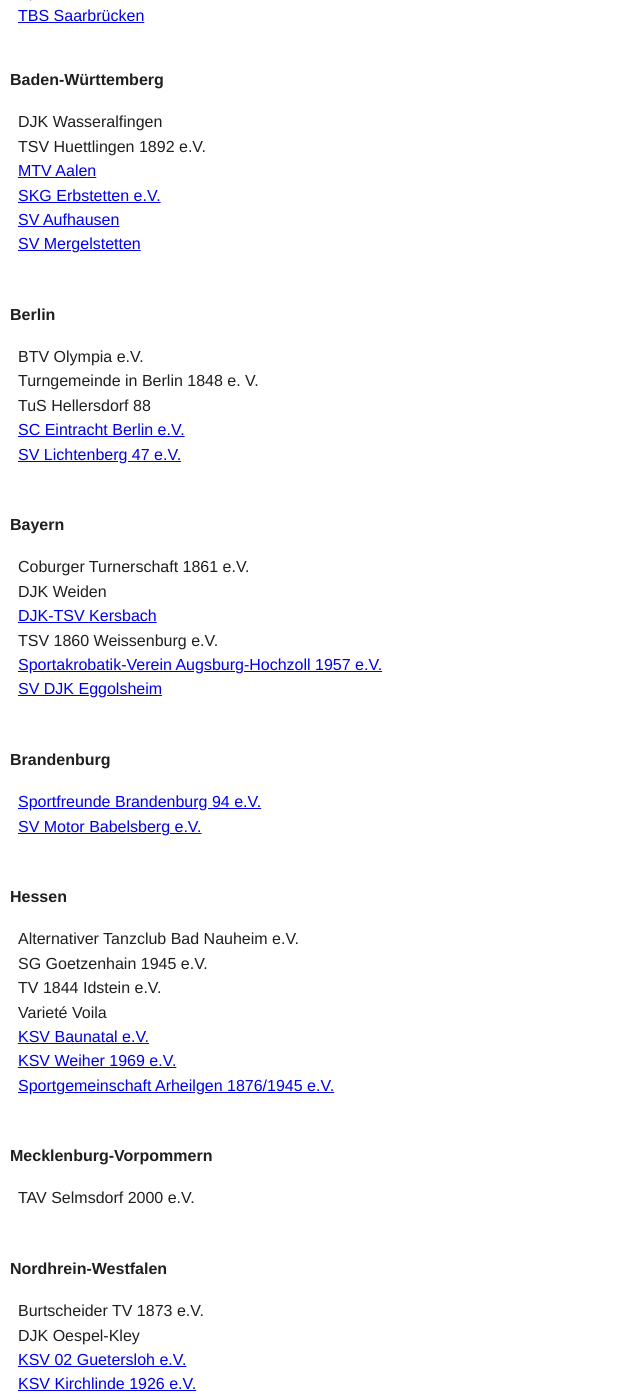
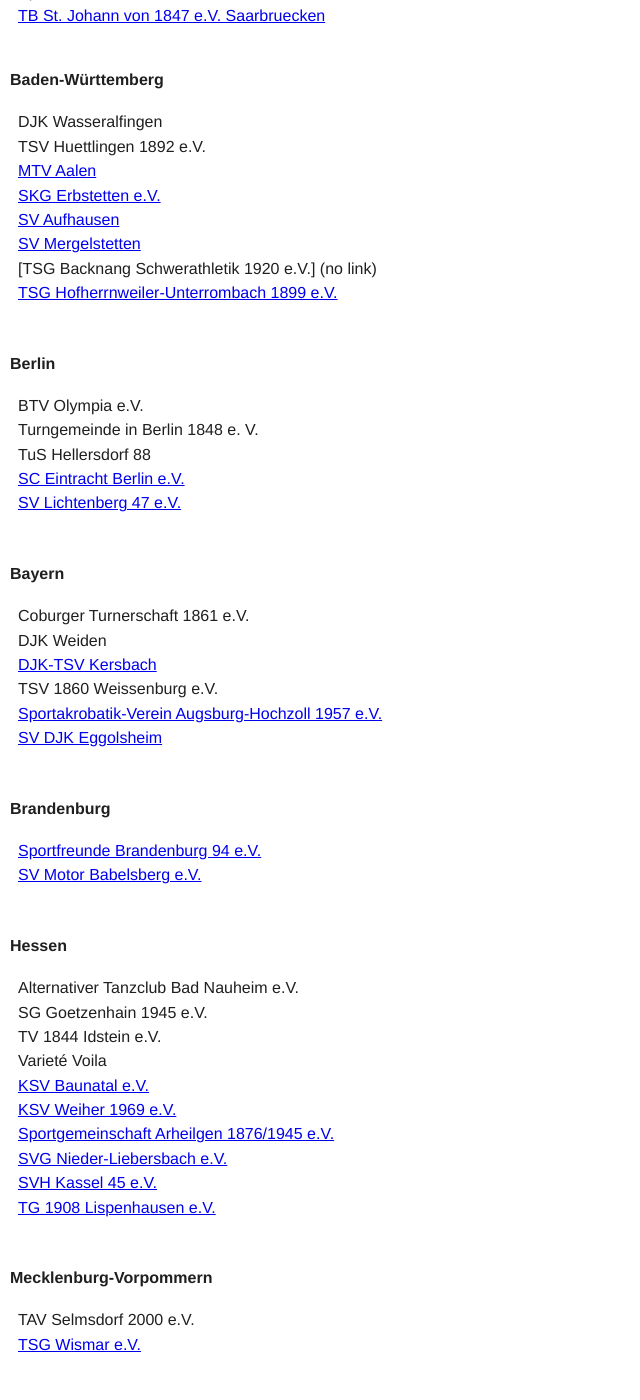
Before and after one commit to floshin/acrolib, a Jekyll site: the page built from community.md, in a window 1280 px wide and 1400 px high, scrolled down 1234 px. Shown: the whole window, without its empty margins (0-640 px from the left). Built offline with Jekyll 4.4.1, drawn with Linux system fonts in a browser that asks for light colours; our own code applies the rules of GitHub Pages for plain Markdown files; some of the changed text lies outside the part shown.

Commit message:
Update community.md

```diff
--- a/community.md
+++ b/community.md
@@ -38,7 +38,7 @@
 
 * Acro Saarlouis (TV 1879 Saarlouis-Roden)
 * Sportakrobatik Schwalbach-Griesborn e.V.
-* [TBS Saarbrücken](https://www.tbs-saarbruecken.de/index.php/de/)
+* [TB St. Johann von 1847 e.V. Saarbruecken](https://www.tbs-saarbruecken.de)
 
 
 #### Baden-Württemberg
@@ -49,6 +49,8 @@
 * [SKG Erbstetten e.V.](http://www.skg-erbstetten.de)
 * [SV Aufhausen](http://www.sv-aufhausen.de)
 * [SV Mergelstetten](http://svmergelstetten.de/)
+* [TSG Backnang Schwerathletik 1920 e.V.] (no link)
+* [TSG Hofherrnweiler-Unterrombach 1899 e.V.](http://www.tsg-hofherrnweiler.de)
 *
 
 
@@ -91,13 +93,16 @@
 * [KSV Baunatal e.V.](http://www.sportakrobatik.ksv-baunatal.de)
 * [KSV Weiher 1969 e.V.](http://www.ksv-weiher.com)
 * [Sportgemeinschaft Arheilgen 1876/1945 e.V.](http://sg-arheilgen.de)
+* [SVG Nieder-Liebersbach e.V.](http://www.svg-sportakrobatik.de/)
+* [SVH Kassel 45 e.V.](http://www.sportakrobatik-svhkassel.de/)
+* [TG 1908 Lispenhausen e.V.](http://www.akrobatik-lispenhausen.npage.de/)
 *
 
 
 #### Mecklenburg-Vorpommern
 
 * TAV Selmsdorf 2000 e.V.
-*
+* [TSG Wismar e.V.](http://www.tsg-wismar.de/)
 
 
 #### Nordhrein-Westfalen
@@ -109,6 +114,10 @@
 * [LZSA Duesseldorf](https://lzsa.de/)
 * [PSV Ennepe-Ruhr-Kreis 1970 e.V.](http://www.psv-sportakrobatik.de)
 * [SAV Luenen 05 e.V.](http://www.sav-luenen.de)
+* [TG Neuss](http://www.tg-neuss.de/)
+* [TKV Oberforstbach 1896 e.V.](http://www.tkv-oberforstbach.de/)
+*
+
 
 
 #### Niedersachsen
```
Also changed, not shown: other parts of community.md (+1 -0 lines).
